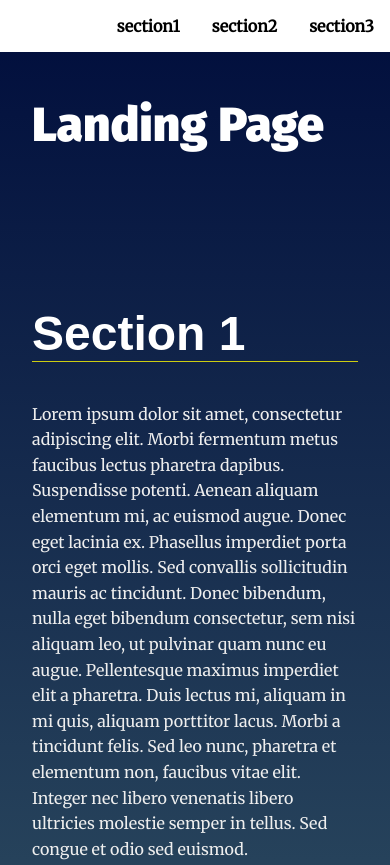
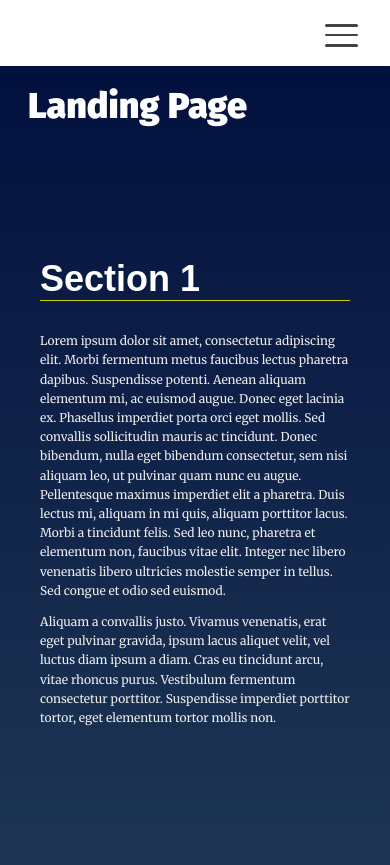
Before and after one commit to eslamkhaled201/landing-page, a plain HTML site: page index.html in a window 390 px wide. Shown: the top 865 px of the page. Drawn offline with Linux system fonts and the light colour scheme.

Commit message:
update project

```diff
--- a/css/styles.css
+++ b/css/styles.css
@@ -1,18 +1,7 @@
-/*
- *
- * CSS written based on SMACSS architecture.
- * To learn more, visit: http://smacss.com/
- *
- * For simplicity, no reset or normalize is added.
- * To learn more, visit: https://css-tricks.com/reboot-resets-reasoning/
- *
-*/
+
 
 
 /* ---- Base Rules ---- */
-*{
-    box-sizing: border-box;
-}
 body {
     background: rgb(136,203,171);
     background: linear-gradient(0deg, rgba(136,203,171,1) 0%, rgba(0,13,60,1) 100%);
@@ -67,16 +56,88 @@ section {
 /* ---- Module Rules ---- */
 
 /* Navigation Styles*/
-.navbar__menu ul {
+.navbar__menu{
+   display: flex;
+   flex-direction: column;
+
+}
+.toggler{
+    position: relative;
+    display: flex;
+    flex-direction: column;
+    align-items: center;
+    justify-content: center;
+    align-self: flex-end;
+    height: 50px;
+    right: 2rem;
+    top: 10px;
+    display: none;
+}
+.toggle-bar::before{
+    position: absolute;
+    content: "";
+    width: 33px;
+    height: 2.5px;
+    background: rgba(0, 0, 0, 0.74);
+    border-radius: 10px;
+    top: -10px;
+    opacity: 1;
+}
+.toggle-bar{
+    border-radius: 5px;
+    position: relative;
+    width: 33px;
+    height: 1.5px;
+    background: rgba(0, 0, 0, 0.74);
+
+}
+.toggle-bar::after{
+    position: absolute;
+    border-radius: 5px;
+    content: " ";
+    width: 33px;
+    height: 2.5px;
+    background: rgba(0, 0, 0, 0.74);
+    top: 10px;
+}
+.toggle::before{
+    animation-name: hidden;
+    animation-duration: 0.3s;
+    animation-fill-mode: forwards;
+}
+.toggle{
+    animation-name: rotateMain;
+    animation-duration: 0.3s;
+    animation-delay: 0.3s;
+    animation-fill-mode: forwards;
+}
+.toggle::after{
+    animation-name: rotateAfter;
+    animation-duration: 0.3s;
+    animation-delay: 0.2s;
+    animation-fill-mode: forwards;
+}
+@keyframes hidden{
+    0%{  opacity: 1;}
+    100%{top: 0;opacity: 0;}
+}
+@keyframes rotateAfter{
+    0%{transform: rotate(0);}
+    50%{top:0;}
+    100%{top:0;transform: rotate(-90deg) ;}
+}
+@keyframes rotateMain {
+    0%{transform: rotate(0); }
+    100%{transform: rotate(-45deg);height: 2.5px;}
+}
+
+.navbar__list{
+    list-style: none;
     padding-left: 0;
     margin: 0;
-    text-align: right;
+    display: flex;
+    justify-content: center;
 }
-
-.navbar__menu li {
-    display: inline-block;
-}
-
 .navbar__menu .menu__link {
     display: block;
     padding: 1em;
@@ -231,3 +292,45 @@ section.active .landing__container::after {
 		           rotate(-360deg);
 	}
 }
+
+/* media query settings */
+@media (max-width: 768px) {
+    body{
+        font-size: 12px;
+    }
+    section{
+        padding: 1rem 0;
+        margin:  1rem;
+    }
+    .navbar__menu{
+        padding-bottom: 1rem;
+    }
+    .navbar__list{
+        flex-direction: column;
+        height: 0;
+        overflow: hidden;
+    }
+    .toggler{
+        display: flex;
+    }
+    .open{
+        animation-name: toggleDown ;
+        animation-duration: .5s;
+        animation-iteration-count: 1;
+        animation-fill-mode: forwards;
+    }
+    .close{
+        animation-name: toggleUp ;
+        animation-duration: .5s;
+        animation-iteration-count: 1;
+        animation-fill-mode: forwards;
+    }
+    @keyframes toggleDown {
+        0%{height: 0vh;}
+        100%{height:30vh ; }
+    }
+    @keyframes toggleUp {
+        0%{height: 30vh; }
+        100%{ height: 0vh;  }
+    }
+}
--- a/index.html
+++ b/index.html
@@ -17,8 +17,11 @@
   IDs are only used for sections to connect menu achors to sections -->
   <header class="page__header">
     <nav class="navbar__menu">
+      <a href="#" class="toggler">
+        <span class="toggle-bar"></span>
+      </a>
       <!-- Navigation starts as empty UL that will be populated with JS -->
-      <ul id="navbar__list">
+      <ul id="navbar__list" class="navbar__list">
       </ul>
     </nav>
   </header>
@@ -78,6 +81,38 @@
             porttitor. Suspendisse imperdiet porttitor tortor, eget elementum tortor mollis non.</p>
         </div>
       </section>
+      <section id="section4" data-nav="Section 4">
+        <div class="landing__container">
+          <h2>Section 4</h2>
+          <p>Lorem ipsum dolor sit amet, consectetur adipiscing elit. Morbi fermentum metus faucibus lectus pharetra
+            dapibus. Suspendisse potenti. Aenean aliquam elementum mi, ac euismod augue. Donec eget lacinia ex.
+            Phasellus imperdiet porta orci eget mollis. Sed convallis sollicitudin mauris ac tincidunt. Donec bibendum,
+            nulla eget bibendum consectetur, sem nisi aliquam leo, ut pulvinar quam nunc eu augue. Pellentesque maximus
+            imperdiet elit a pharetra. Duis lectus mi, aliquam in mi quis, aliquam porttitor lacus. Morbi a tincidunt
+            felis. Sed leo nunc, pharetra et elementum non, faucibus vitae elit. Integer nec libero venenatis libero
+            ultricies molestie semper in tellus. Sed congue et odio sed euismod.</p>
+
+          <p>Aliquam a convallis justo. Vivamus venenatis, erat eget pulvinar gravida, ipsum lacus aliquet velit, vel
+            luctus diam ipsum a diam. Cras eu tincidunt arcu, vitae rhoncus purus. Vestibulum fermentum consectetur
+            porttitor. Suspendisse imperdiet porttitor tortor, eget elementum tortor mollis non.</p>
+        </div>
+      </section>
+      <section id="section5" data-nav="Section 5">
+        <div class="landing__container">
+          <h2>Section 5</h2>
+          <p>Lorem ipsum dolor sit amet, consectetur adipiscing elit. Morbi fermentum metus faucibus lectus pharetra
+            dapibus. Suspendisse potenti. Aenean aliquam elementum mi, ac euismod augue. Donec eget lacinia ex.
+            Phasellus imperdiet porta orci eget mollis. Sed convallis sollicitudin mauris ac tincidunt. Donec bibendum,
+            nulla eget bibendum consectetur, sem nisi aliquam leo, ut pulvinar quam nunc eu augue. Pellentesque maximus
+            imperdiet elit a pharetra. Duis lectus mi, aliquam in mi quis, aliquam porttitor lacus. Morbi a tincidunt
+            felis. Sed leo nunc, pharetra et elementum non, faucibus vitae elit. Integer nec libero venenatis libero
+            ultricies molestie semper in tellus. Sed congue et odio sed euismod.</p>
+
+          <p>Aliquam a convallis justo. Vivamus venenatis, erat eget pulvinar gravida, ipsum lacus aliquet velit, vel
+            luctus diam ipsum a diam. Cras eu tincidunt arcu, vitae rhoncus purus. Vestibulum fermentum consectetur
+            porttitor. Suspendisse imperdiet porttitor tortor, eget elementum tortor mollis non.</p>
+        </div>
+      </section>
   </main>
   <footer class="page__footer">
     <p>&copy Udacity</p>
--- a/js/app.js
+++ b/js/app.js
@@ -20,11 +20,52 @@
 let sections = document.querySelectorAll('section');
 let navLnksDomFrg = document.createDocumentFragment();
 let navbarList = document.getElementById('navbar__list');
+let toggler = document.querySelector('.toggle-bar');
+let navList =document.querySelector('.navbar__list');
+
+
+document.querySelector('.toggler').addEventListener('click' ,()=>{
+    toggler.classList.toggle('toggle');
+    if (navList.classList.contains('open')) {
+        navList.classList.remove("open")
+        navList.classList.add('close');
+    }else{
+        navList.classList.remove("close")
+        navList.classList.add('open');
+    }
+})
 
 /**
  * End Global Variables
- * Start Helper Functions
+ **/
+
+/**
+ * Begin Main Functions
 */
+
+// build the nav
+
+sections.forEach(element => {
+    let navLnk = document.createElement('li');
+    navLnk.innerHTML = `<a class="menu__link" href="${element.id}">${element.id}</a>`;
+    navLnk.firstElementChild.addEventListener('click', (e) => { e.preventDefault(); e.stopPropagation(); smoothScroll(e.target) });
+    navLnksDomFrg.append(navLnk);
+    window.addEventListener('scroll' , function () {
+        chageActiveSecTo(element);
+    })
+    window.onload = chageActiveSecTo(element);
+});
+
+navbarList.append(navLnksDomFrg);
+// Add class 'active' to section when near top of viewport
+function chageActiveSecTo(section) {
+    if (window.pageYOffset >= section.offsetTop -100) {
+         $(section).siblings().removeClass('active');
+        $(section).addClass('active');
+    }
+}
+
+// Scroll to anchor ID using scrollTO event
 
 function smoothScroll(navlink) {
     let targetId = navlink.getAttribute('href');
@@ -32,44 +73,6 @@ function smoothScroll(navlink) {
     let distance = targetTopOff - window.pageYOffset;
     scrollBy({ top: distance, behavior: 'smooth' });
 }
-function chageActiveSec() {
-    if (window.pageYOffset >= sections.item(2).offsetTop -100) {
-         $(sections.item(2)).siblings().removeClass('active');
-        sections.item(2).classList.add('active');
-    }else if (window.pageYOffset >= sections.item(1).offsetTop -100) {
-        $(sections.item(1)).siblings().removeClass('active');
-        sections.item(1).classList.add('active');
-    }else if (window.pageYOffset >= sections.item(0).offsetTop -100) {
-        $(sections.item(0)).siblings().removeClass('active');
-        sections.item(0).classList.add('active');
-    }
-}
-sections.forEach(element => {
-    let navLnk = document.createElement('li');
-    navLnk.innerHTML = `<a class="menu__link" href="${element.id}">${element.id}</a>`;
-    navLnk.firstElementChild.addEventListener('click', (e) => { e.preventDefault(); e.stopPropagation(); smoothScroll(e.target) });
-    navLnksDomFrg.append(navLnk);
-});
-window.onload = chageActiveSec();
-navbarList.append(navLnksDomFrg);
-window.addEventListener('scroll' , function () {
-    chageActiveSec();
-} )
-
-/**
- * End Helper Functions
- * Begin Main Functions
- *
-*/
-
-// build the nav
-
-
-// Add class 'active' to section when near top of viewport
-
-
-// Scroll to anchor ID using scrollTO event
-
 
 /**
  * End Main Functions
```
